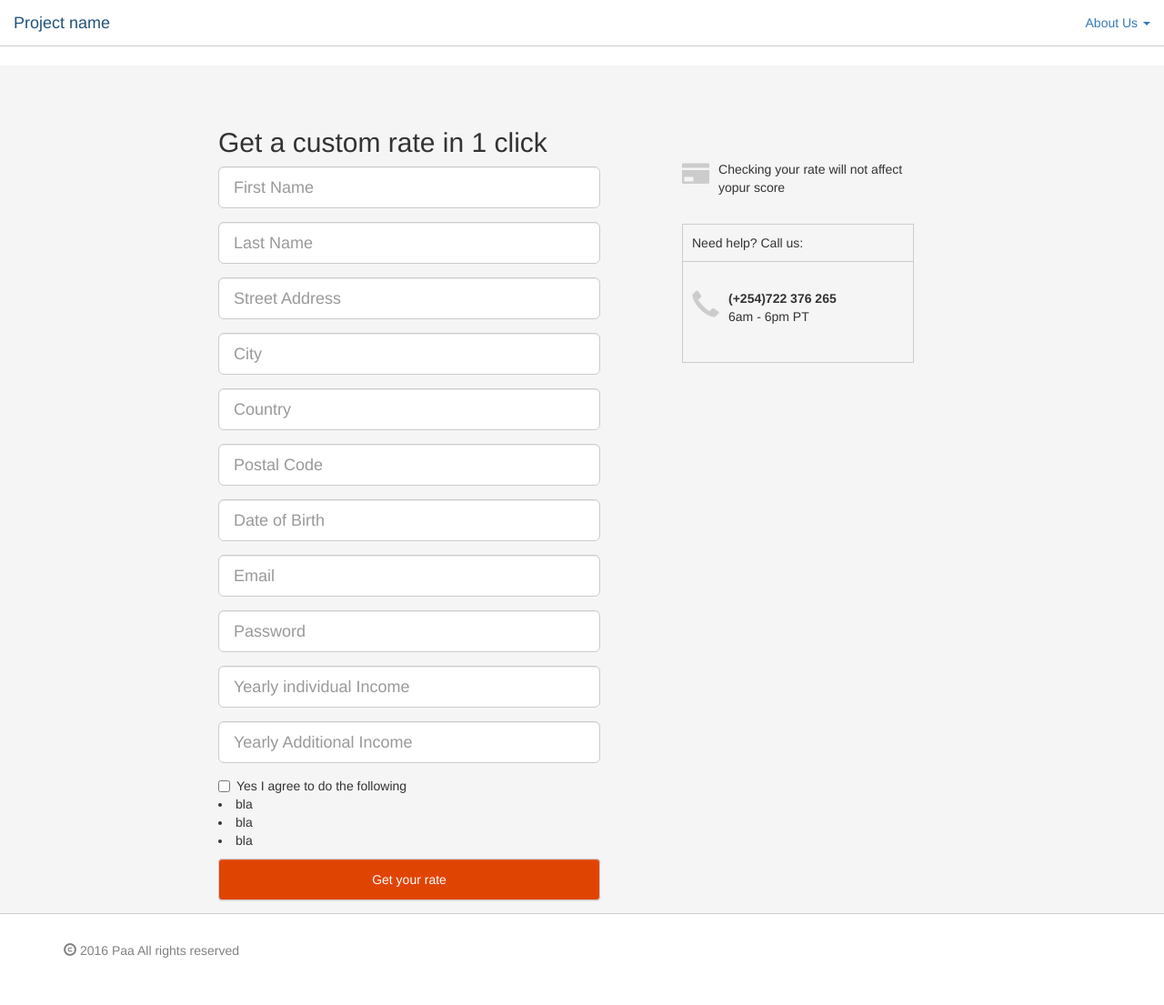
After one commit to theunfeelingsoul/paa, a PHP site: page /getrate.html in a window 1280 px wide. The commit adds this page. Shown: the whole page at 91% size. Run offline with PHP 8.4, Linux system fonts and the light colour scheme.

Commit message:
get rate

```diff
--- a/css.css
+++ b/css.css
@@ -1,16 +1,101 @@
 .divider{
-	border-bottom: solid 1px #6e6e6e;
+	border-bottom: solid 1px #ccc;
 }
 
 .jumbotron{
 	background-color: transparent;
+	margin-bottom: 0px;
+	padding-bottom: 0px;
 }
 
 .check-credit-form{
-	border: solid 1px #6e6e6e;
+	border: solid 1px #ccc;
 	padding: 20px;
 }
 
 .home-img img{
 	width: 700px;
 }
+
+.bottom-border{
+	border-bottom: solid 1px #ccc;
+}
+.right-border{
+	border-right: solid 1px #ccc;
+}
+
+.bottom-border-shade{
+	-webkit-box-shadow: 0 4px 4px -4px black;
+	-moz-box-shadow: 	0 4px 4px -4px black;
+	box-shadow: 		0 4px 4px -4px black;
+	/*overflow: hidden;*/
+}
+
+.home-sec-1-item{
+	height: 70px;
+	padding-top: 25px;
+}
+
+#btn-brown .btn-default{
+	background-image: none;
+	background-color: #e04403  !important;
+	color: #fff;
+	text-shadow: none;
+}
+
+
+/* Need help */
+.need-help{
+	padding-top: 104px;
+}
+
+.need-help-top .glyphicon-credit-card{
+	padding-right: 10px;
+	color:#ccc;
+	/*border: solid 1px #ccc;*/
+	font-size: 30px;
+	height: 30px;
+	float: left;
+}
+
+.need-help-top{
+	padding-bottom: 20px;
+}
+
+
+.need-help-middle {
+	padding: 10px;
+
+}
+
+.need-help-bottom {
+	border-bottom: solid 1px #ccc;
+	padding: 30px 10px 30px 10px;
+}
+
+.need-help-bottom .glyphicon-earphone{
+	padding-right: 10px;
+	font-size: 30px;
+	float: left;
+	color: #ccc;
+}
+
+
+.need-help-box{
+	border-top: solid 1px #ccc;
+	border-right: solid 1px #ccc;
+	border-left: solid 1px #ccc;
+}
+
+
+/* PAGE CSSS*/
+.grey-back{
+	background-color: #F5F5F5;
+}
+
+/*footer*/
+#footer{
+	height: 100px;
+	color: #818181;
+	padding: 30px;
+}
--- /dev/null
+++ b/getrate.html
@@ -0,0 +1,159 @@
+<!DOCTYPE>
+<html>
+<head>
+	<title>Home</title>
+	<!-- Latest compiled and minified CSS -->
+	<link rel="stylesheet" href="https://maxcdn.bootstrapcdn.com/bootstrap/3.3.6/css/bootstrap.min.css" integrity="sha384-1q8mTJOASx8j1Au+a5WDVnPi2lkFfwwEAa8hDDdjZlpLegxhjVME1fgjWPGmkzs7" crossorigin="anonymous">
+
+	<link rel="stylesheet" type="text/css" href="css.css">
+	<!-- Optional theme -->
+	<link rel="stylesheet" href="https://maxcdn.bootstrapcdn.com/bootstrap/3.3.6/css/bootstrap-theme.min.css" integrity="sha384-fLW2N01lMqjakBkx3l/M9EahuwpSfeNvV63J5ezn3uZzapT0u7EYsXMjQV+0En5r" crossorigin="anonymous">
+	<!-- jquery -->
+	<script src="https://ajax.googleapis.com/ajax/libs/jquery/1.12.2/jquery.min.js"></script>
+
+	<!-- Latest compiled and minified JavaScript -->
+	<script src="https://maxcdn.bootstrapcdn.com/bootstrap/3.3.6/js/bootstrap.min.js" integrity="sha384-0mSbJDEHialfmuBBQP6A4Qrprq5OVfW37PRR3j5ELqxss1yVqOtnepnHVP9aJ7xS" crossorigin="anonymous"></script>
+</head>
+<body>
+
+	<nav class="navbar navbar-static-top">
+		<div class="container-fluid">
+			<div id=""></div>
+			<div class="navbar-header">
+				<button type="button" class="navbar-toggle collapsed" data-toggle="collapse" data-target="#navbar" aria-expanded="false" aria-controls="navbar">
+					<span class="sr-only">Toggle navigation</span>
+					<span class="icon-bar"></span>
+					<span class="icon-bar"></span>
+					<span class="icon-bar"></span>
+				</button>
+				<a class="navbar-brand" href="#">Project name</a>
+			</div>
+			<div id="navbar" class="navbar-collapse collapse">
+				<ul class="nav navbar-nav navbar-right">
+					<li><a href=""></a></li>
+					<li class="dropdown">
+		              <a href="#" class="dropdown-toggle" data-toggle="dropdown" role="button" aria-haspopup="true" aria-expanded="false">About Us <span class="caret"></span></a>
+		              <ul class="dropdown-menu">
+		                <li><a href="#">Action</a></li>
+		                <li><a href="#">Another action</a></li>
+		                <li><a href="#">Something else here</a></li>
+		                <li role="separator" class="divider"></li>
+		                <li class="dropdown-header">Nav header</li>
+		                <li><a href="#">Separated link</a></li>
+		                <li><a href="#">One more separated link</a></li>
+		              </ul>
+		            </li>
+				</ul>
+			</div>
+			<div class="row">
+				<div class="divider"></div>
+			</div>
+		</div>
+	</nav>
+
+	<div class="container-fluid grey-back">
+		<div class="row bottom-border">
+			<div class="container">
+
+				<div class="col-md-6 col-md-offset-1">
+					<div class="jumbotron">
+						<h2>Get a custom rate in 1 click</h2>
+						<div class="">
+							<form>
+							  <div class="form-group">
+							    <!-- <label for="exampleInputtext1"></label> -->
+							    <input type="text" class="form-control input-lg" id="" placeholder="First Name">
+							  </div>
+							  <div class="form-group">
+							    <!-- <label for="exampleInputtext1"></label> -->
+							    <input type="text" class="form-control input-lg" id="" placeholder="Last Name">
+							  </div>
+							  <div class="form-group">
+							    <!-- <label for="exampleInputtext1"></label> -->
+							    <input type="text" class="form-control input-lg" id="" placeholder="Street Address">
+							  </div>
+							  <div class="form-group">
+							    <!-- <label for="exampleInputtext1">City</label> -->
+							    <input type="text" class="form-control input-lg" id="" placeholder="City">
+							  </div>
+							  <div class="form-group">
+							    <!-- <label for="exampleInputtext1">Country</label> -->
+							    <input type="text" class="form-control input-lg" id="" placeholder="Country">
+							  </div>
+							  <div class="form-group">
+							    <!-- <label for="exampleInputtext1">Postal Code</label> -->
+							    <input type="text" class="form-control input-lg" id="" placeholder="Postal Code">
+							  </div>
+							  <div class="form-group">
+							    <!-- <label for="exampleInputtext1">Date of Birth</label> -->
+							    <input type="text" class="form-control input-lg" id="" placeholder="Date of Birth">
+							  </div>
+							  <div class="form-group">
+							    <!-- <label for="exampleInputtext1">Email</label> -->
+							    <input type="text" class="form-control input-lg" id="" placeholder="Email">
+							  </div>
+							  <div class="form-group">
+							    <!-- <label for="exampleInputtext1">Password</label> -->
+							    <input type="text" class="form-control input-lg" id="" placeholder="Password">
+							  </div>
+							  <div class="form-group">
+							    <!-- <label for="exampleInputtext1">Yearly individual Income</label> -->
+							    <input type="text" class="form-control input-lg" id="" placeholder="Yearly individual Income">
+							  </div>
+							  <div class="form-group">
+							    <!-- <label for="exampleInputtext1">Yearly Additional Income</label> -->
+							    <input type="text" class="form-control input-lg" id="" placeholder="Yearly Additional Income">
+							  </div>
+							   <div class="checkbox">
+									<label>
+										<input type="checkbox"> Yes I agree to do the following
+									</label>
+									<li>bla</li>
+									<li>bla</li>
+									<li>bla</li>
+								</div>
+
+
+							  <div id="btn-brown">
+							  <button type="submit" class="form-control input-lg btn btn-default">Get your rate</button>
+							  </div>
+							</form>
+						</div>
+					</div>
+				</div>
+				<div class="col-md-3">
+					<div class="need-help">
+						<div class="need-help-top">
+							<span class="glyphicon glyphicon-credit-card"></span>
+							<p>Checking your rate will not affect yopur score</p>
+						</div>
+						<div class="need-help-box need-help-middle">
+							Need help? Call us:
+						</div>
+						<div class="need-help-box need-help-bottom">
+							<span class="glyphicon glyphicon-earphone"></span>
+							<p>
+								<b>(+254)722 376 265</b> <br />
+								6am - 6pm PT
+							</p>
+						</div>
+					</div>
+
+				</div>
+			</div>
+		</div>
+
+	</div>
+	<!-- <div class="row">
+			<div class="divider"></div>
+		</div> -->
+	<div id="footer">
+		<div class="container">
+			<div class="copyright">
+				<span class="glyphicon glyphicon-copyright-mark"></span>
+				2016 Paa All rights reserved
+			</div>
+		</div>
+	</div>
+</body>
+</html>
```
Also changed, not shown: index.html (+20 -3 lines).
